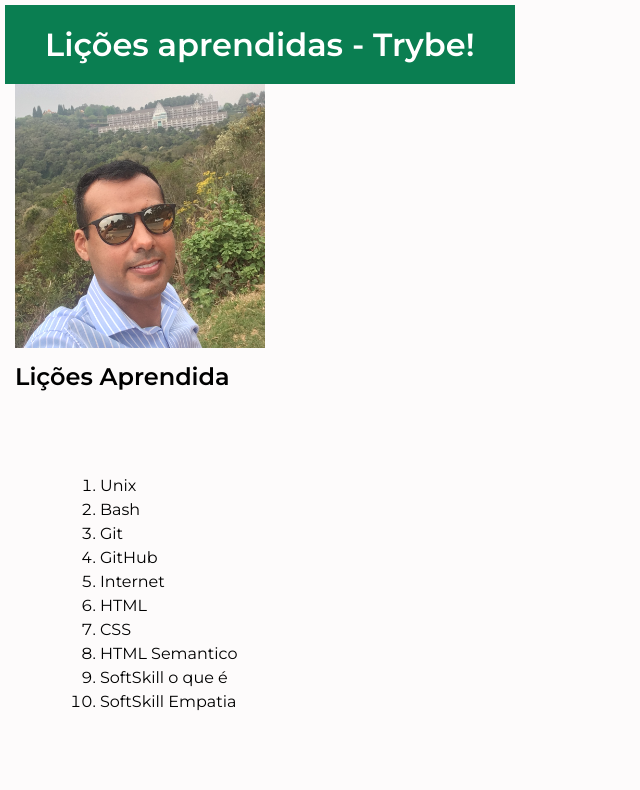
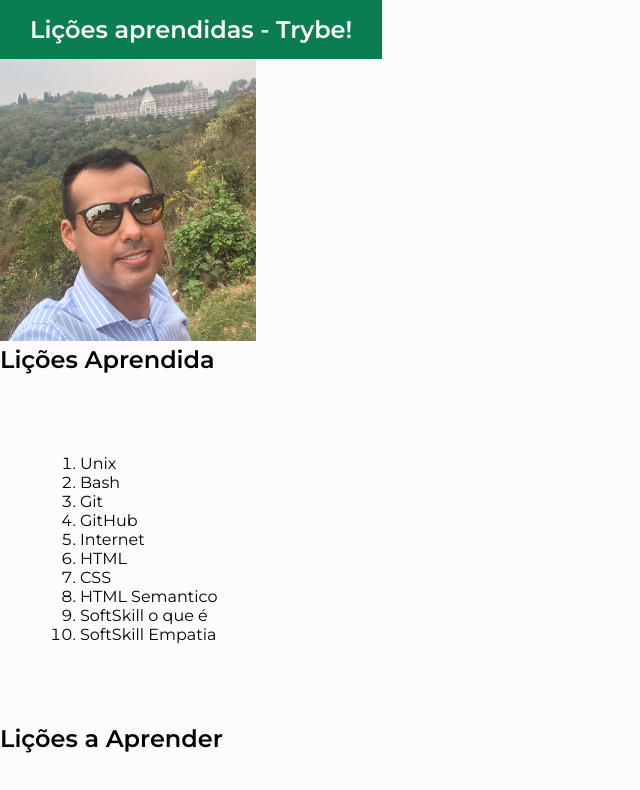
Before and after one commit to tryber/sd-015-b-project-lessons-learned, a website: page index.html in a window 1280 px wide. Shown: the top 790 px of the page, without its empty margins (0-640 px from the left). Drawn offline with Linux system fonts and the light colour scheme.

Commit message:
corrigindo erros

```diff
--- a/index.html
+++ b/index.html
@@ -12,10 +12,10 @@
 </head>
 
 <body class="body">
-    <header id="cabecalho">
-        <div id="fixa">
+    <header id="fixo" >
+        <section id="cabecalho">
             <h1 id="titulo">Lições aprendidas - Trybe!</h1>
-        </div>
+        </section>
     </header>
     <section >
         <img id="minha_foto"  width="300" src="img/IMG_5285.JPG" alt="foto do diego proximo a hotel em Campos do Jordao">
--- a/style.css
+++ b/style.css
@@ -1,7 +1,6 @@
 * {
-    font-family: "Montserrat", sans-serif;
-    margin: 5px;
-    box-sizing: border-box;
+	font-family: "Montserrat", "sans-serif";
+	margin: auto;
 }
 
 p {
@@ -17,24 +16,23 @@ p {
 	margin-bottom: 5px;
 }
 
-
 body {
-
 	background-color: rgb(253, 251, 251);
 }
 
-#cabecalho {
-    position: absolute;
-    top: 0px;
-    left: 0px;
-    z-index: 999;
+#fixo {
+  position: fixed;
+	top: 0;
+	z-index: 99;
+	max-width: 100%;
 }
 
 #cabecalho {
 	background-color: rgb(10,126,81);
 	color: rgb(255, 255, 255);
+	size: 200px;
+	border:10px 150px;
 }
-
 
 #titulo {
 	padding: 15px 30px;
@@ -42,7 +40,7 @@ body {
 
 table {
 	border-collapse: collapse;
-    border: 1px solid black;
+	border: 1px solid rgb(0, 0, 0);
 }
 
 #minha_foto{
@@ -53,7 +51,7 @@ table {
 }
 
 #licoes_aprendidas {
-    margin:40px 40px ;
+	margin:40px 40px;
 	padding: 40px 40px;
 }
 
```
Lines whose indentation alone changed are shown as unchanged.
